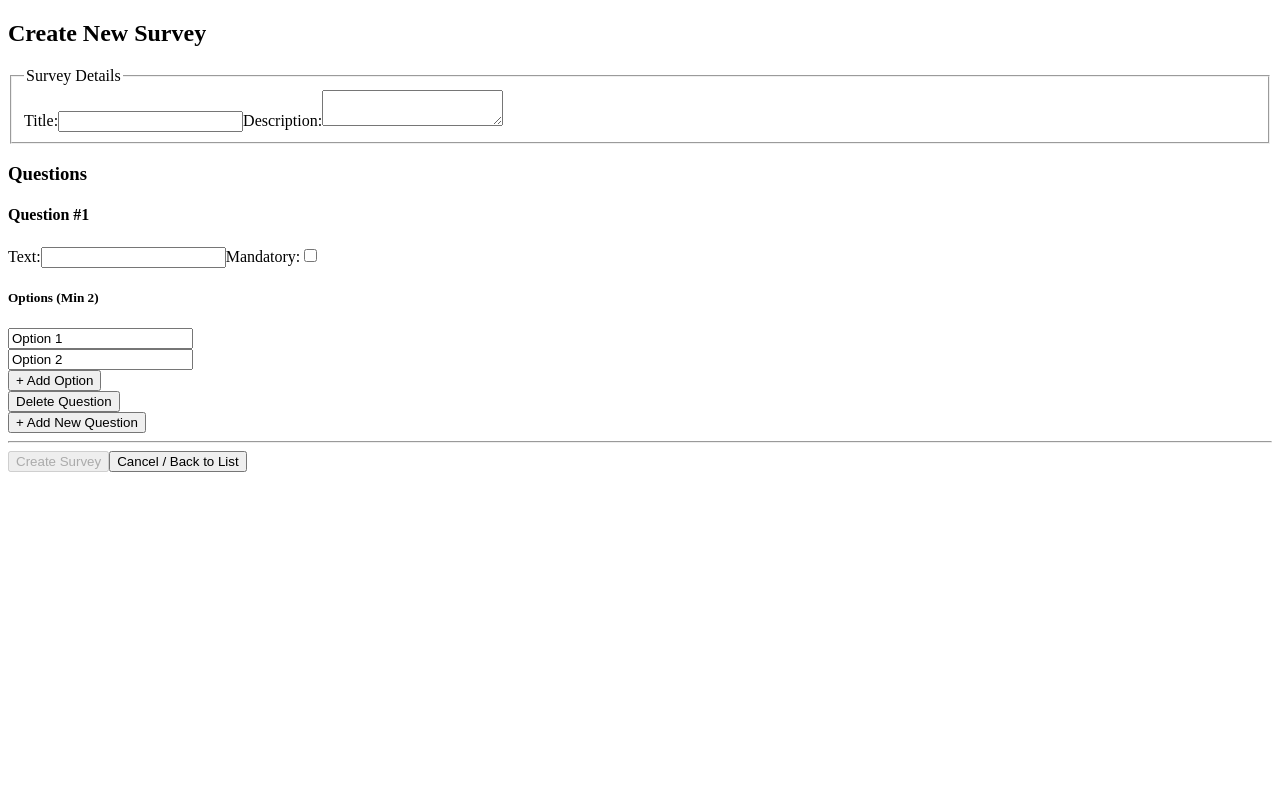
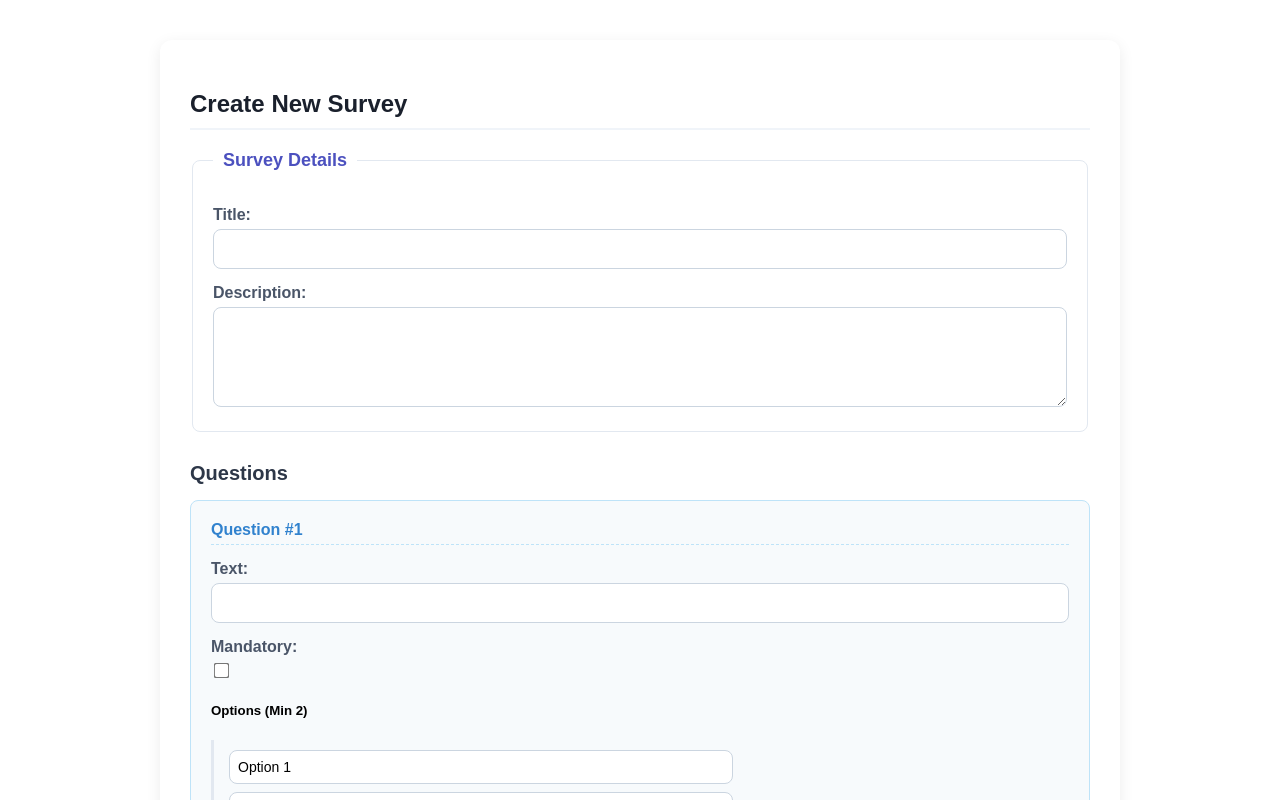
Before and after one commit to Simonbiker/empathy, an Angular app in the folder empathy-notepad/: page /surveys/create in a window 1280 px wide. Shown: the top 800 px of the page. Built offline with nearby package versions, Linux system fonts and the light colour scheme.

Commit message:
Adding styling to manage survey
The manage survey component it a bonus.
Updating the ts file to get the css file and updating the html.

```diff
--- a/empathy-notepad/src/app/components/manage-survey/manage-survey.component.css
+++ b/empathy-notepad/src/app/components/manage-survey/manage-survey.component.css
@@ -0,0 +1,197 @@
+/* --- Global Form Container Styles --- */
+.manage-survey-container {
+    max-width: 900px;
+    margin: 40px auto; /* Center the form horizontally */
+    padding: 30px;
+    background-color: #ffffff;
+    border-radius: 12px;
+    box-shadow: 0 4px 15px rgba(0, 0, 0, 0.08);
+    font-family: Arial, sans-serif;
+}
+
+h2 {
+    color: #1A202C;
+    font-size: 24px;
+    margin-bottom: 20px;
+    border-bottom: 2px solid #F0F4F9;
+    padding-bottom: 10px;
+}
+
+h3 {
+    color: #2D3748;
+    font-size: 20px;
+    margin-top: 30px;
+    margin-bottom: 15px;
+}
+
+label {
+    display: block;
+    font-weight: 600;
+    color: #4A5568;
+    margin-top: 15px;
+    margin-bottom: 5px;
+}
+
+input[type="text"],
+textarea {
+    width: 100%;
+    padding: 10px 12px;
+    border: 1px solid #CBD5E0;
+    border-radius: 8px;
+    box-sizing: border-box;
+    transition: border-color 0.2s, box-shadow 0.2s;
+    font-size: 16px;
+}
+
+textarea {
+    resize: vertical;
+    min-height: 100px;
+}
+
+input[type="text"]:focus,
+textarea:focus {
+    border-color: #175CD3;
+    box-shadow: 0 0 0 3px rgba(76, 81, 191, 0.1);
+    outline: none;
+}
+
+input.ng-invalid.ng-touched:not([type="checkbox"]),
+textarea.ng-invalid.ng-touched {
+    border-color: #E53E3E;
+}
+
+.survey-info {
+    border: 1px solid #E2E8F0;
+    padding: 20px;
+    border-radius: 8px;
+    margin-bottom: 30px;
+}
+
+legend {
+    font-size: 18px;
+    font-weight: 700;
+    color: #4C51BF;
+    padding: 0 10px;
+}
+
+.error {
+    color: #E53E3E;
+    font-size: 14px;
+    margin-top: 5px;
+}
+
+.question-list {
+    display: flex;
+    flex-direction: column;
+    gap: 25px;
+}
+
+.question-group {
+    padding: 20px;
+    border: 1px solid #BEE3F8;
+    border-radius: 8px;
+    background-color: #F7FAFC;
+}
+
+.question-group h4 {
+    color: #3182CE;
+    font-size: 16px;
+    margin-top: 0;
+    margin-bottom: 10px;
+    padding-bottom: 5px;
+    border-bottom: 1px dashed #BEE3F8;
+}
+
+input[type="checkbox"] {
+    width: auto;
+    margin-right: 8px;
+    transform: scale(1.2);
+    accent-color: #3182CE;
+}
+label:has(input[type="checkbox"]) {
+    display: flex;
+    align-items: center;
+}
+
+.option-list {
+    display: flex;
+    flex-direction: column;
+    gap: 8px;
+    padding: 10px 0 10px 15px;
+    margin-bottom: 15px;
+    border-left: 3px solid #E2E8F0;
+}
+
+.option-list > div {
+    display: flex;
+    align-items: center;
+    gap: 10px;
+}
+
+.option-list input[type="text"] {
+    width: 60%;
+    padding: 8px;
+    font-size: 14px;
+}
+
+button {
+    padding: 10px 20px;
+    border: none;
+    border-radius: 8px;
+    cursor: pointer;
+    font-size: 16px;
+    font-weight: 600;
+    transition: background-color 0.2s, opacity 0.2s;
+    margin-right: 10px;
+}
+
+button[type="submit"] {
+    background-color: #175CD3;
+    color: white;
+}
+
+button[type="submit"]:hover:not([disabled]) {
+    background-color: #3182CE;
+}
+
+button[type="submit"]:disabled {
+    background-color: #A0AEC0;
+    cursor: not-allowed;
+    opacity: 0.7;
+}
+
+button[type="button"] {
+    background-color: #E2E8F0;
+    color: #2D3748;
+}
+
+button[type="button"]:hover {
+    background-color: #CBD5E0;
+}
+
+.add-new-question-button {
+    margin-top: 20px;
+}
+
+.option-list button[type="button"],
+button[type="button"][routerLink] {
+    padding: 6px 12px;
+    font-size: 14px;
+}
+
+.question-group > button[type="button"] {
+    margin-top: 15px;
+    background-color: #FED7D7;
+    color: #C53030;
+    border: 1px solid #FC8181;
+}
+
+.question-group > button[type="button"]:hover {
+    background-color: #FEB2B2;
+}
+
+hr {
+    margin: 30px 0;
+    border: 0;
+    border-top: 1px solid #E2E8F0;
+}
--- a/empathy-notepad/src/app/components/manage-survey/manage-survey.component.html
+++ b/empathy-notepad/src/app/components/manage-survey/manage-survey.component.html
@@ -57,7 +57,7 @@
       </div>
     </div>
 
-    <button type="button" (click)="addQuestion()">+ Add New Question</button>
+    <button class="add-new-question-button" type="button" (click)="addQuestion()">+ Add New Question</button>
 
     <hr>
 
--- a/empathy-notepad/src/app/components/manage-survey/manage-survey.component.ts
+++ b/empathy-notepad/src/app/components/manage-survey/manage-survey.component.ts
@@ -8,6 +8,7 @@ import { Survey, Question } from '../../../models/survey.model'; // Assuming Que
 @Component({
   selector: 'app-manage-survey',
   imports: [CommonModule, ReactiveFormsModule, RouterModule],
+  styleUrls: ['./manage-survey.component.css'],
   templateUrl: './manage-survey.component.html'
 })
 export class ManageSurveyComponent implements OnInit {
```
